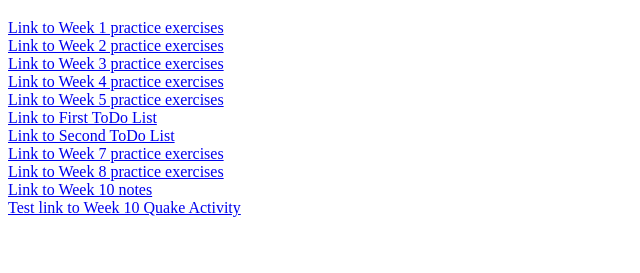
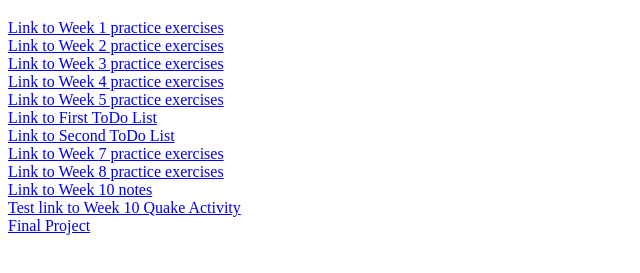
Before and after one commit to naishihchen/WDD330Portfolio, a plain HTML site: page index.html in a window 1280 px wide. Shown: the part 61-334 px from the top of the page, without its empty margins (0-640 px from the left). Drawn offline with Linux system fonts and the light colour scheme.

Commit message:
Update index.html

```diff
--- a/index.html
+++ b/index.html
@@ -26,5 +26,7 @@
 		<br>
 		<a href="Week10TeamActivity/week10ta.html">Test link to Week 10 Quake Activity</a>
 		<br>
+		<a href="FinalProject/APODCards.html">Final Project</a>
+		<br>
 	</body>
 </html>
```
